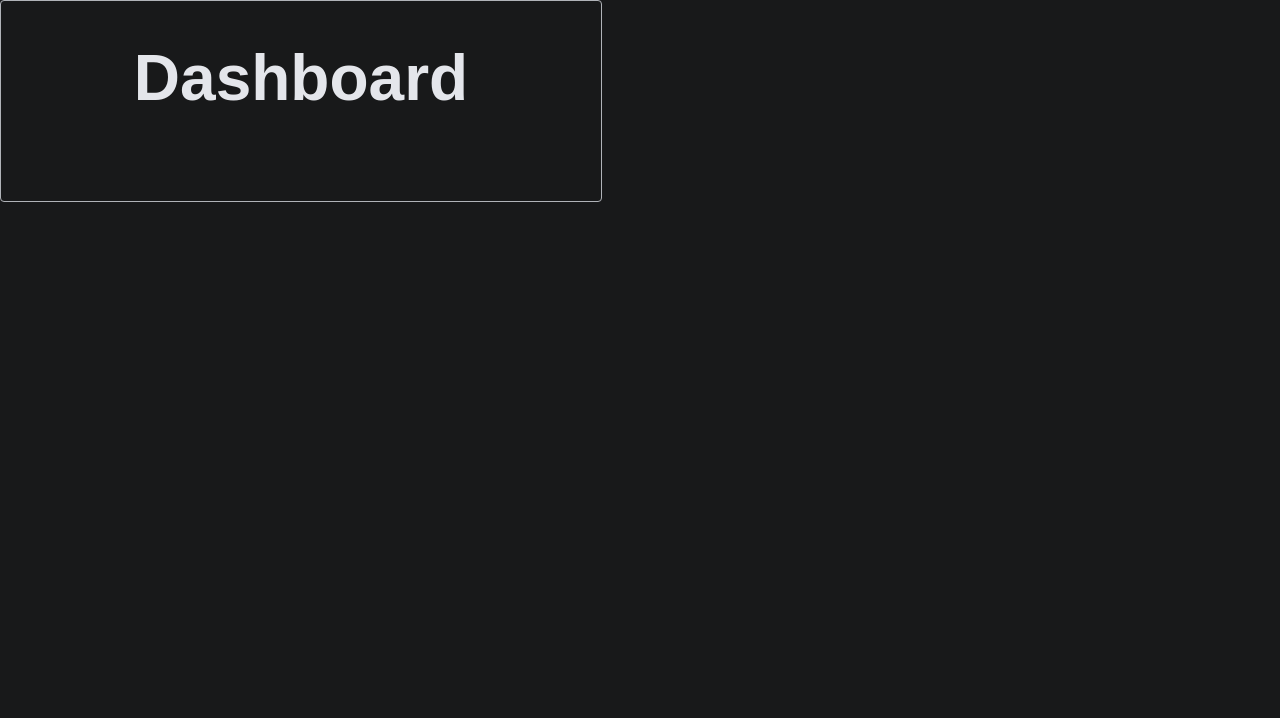
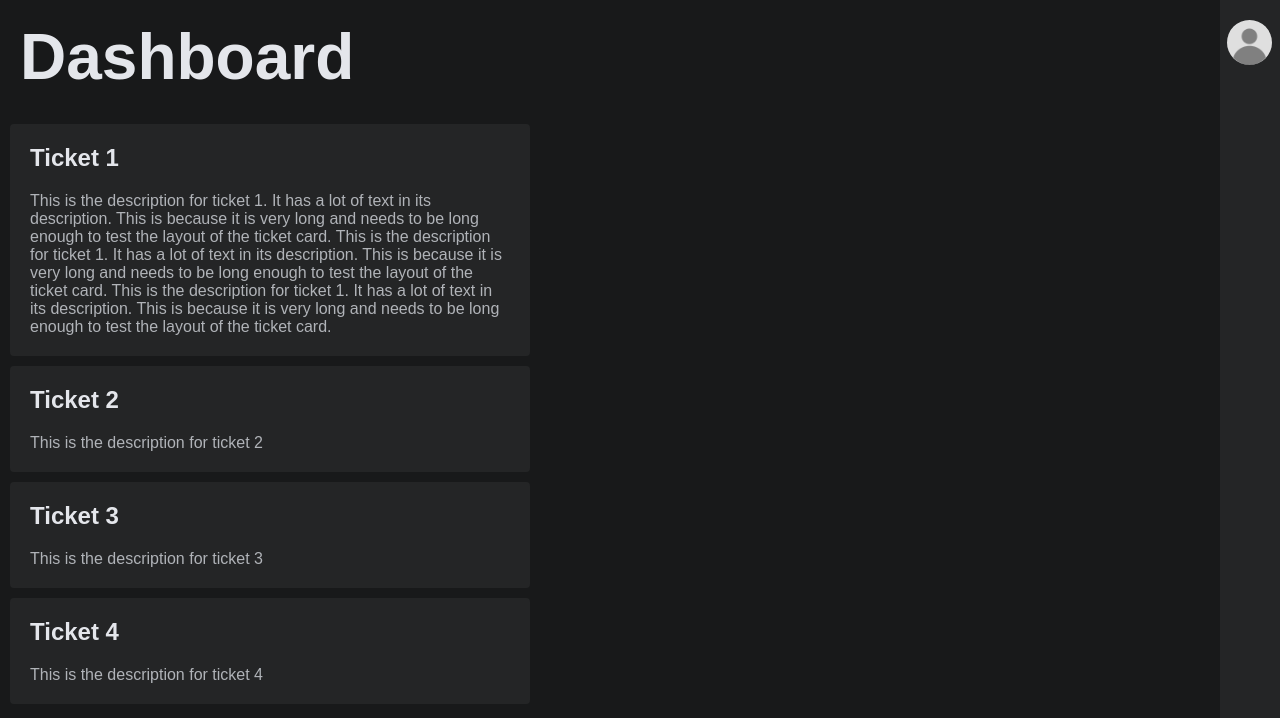
Before and after one commit to areebimran2/scrum-team-manager, a React (Create React App) app in the folder frontend/jiraclone/: page /dashboard in a window 1280 px wide. Shown: the top 718 px of the page. Built offline with nearby package versions, Linux system fonts and the light colour scheme.

Commit message:
SCRUM-22 implemented the ticket view and logout for dashboard

```diff
--- a/frontend/jiraclone/src/pages/dashboard.js
+++ b/frontend/jiraclone/src/pages/dashboard.js
@@ -1,21 +1,79 @@
 import React from 'react';
 import ReactDOM from 'react-dom/client';
-import { useNavigate } from 'react-router-dom';
+import { Link, useNavigate } from 'react-router-dom';
 import styles from '../styles/dashboard.module.css';
+import defaultProfilePic from '../assets/defaultProfilePic.png';
 
 
 
 
 export function Dashboard() {
+  const TicketCard = ({ tickets }) => {
+    return (
+      <div className={styles.ticketCard}>
+        <h3 className={styles.ticketTitle}>{tickets.title}</h3>
+        <p className={styles.ticketDescription}>{tickets.description}</p>
+      </div>
+    );
+  };
+
+  const TicketList = ({ tickets }) => {
+    return (
+      <div className={styles.ticketList}>
+        {tickets.map(ticket => (
+          <TicketCard key={ticket.tid} tickets={ticket} />
+        ))}
+      </div>
+    );
+  };
+
+  // This will need to be changed when tickets are implemented
+  const tickets = [
+    {
+      tid: 1,
+      title: 'Ticket 1',
+      description: 'This is the description for ticket 1. It has a lot of text in its description. This is because it is very long and needs to be long enough to test the layout of the ticket card. This is the description for ticket 1. It has a lot of text in its description. This is because it is very long and needs to be long enough to test the layout of the ticket card. This is the description for ticket 1. It has a lot of text in its description. This is because it is very long and needs to be long enough to test the layout of the ticket card.'
+    },
+    {
+      tid: 2,
+      title: 'Ticket 2',
+      description: 'This is the description for ticket 2'
+    },
+    {
+      tid: 3,
+      title: 'Ticket 3',
+      description: 'This is the description for ticket 3'
+    },
+    {
+      tid: 4,
+      title: 'Ticket 4',
+      description: 'This is the description for ticket 4'
+    }
+  ];
+
+  // This will also have to be changed according to the profile picture of the user.S
+  const profilepic = defaultProfilePic
+
+  const ProfilePic = () => {
+    return (
+      <Link to={'/profile'}>
+      <img src={profilepic} alt="Profile Picture" className={styles.image} />
+      </Link>
+    );
+  };
+
   return (
     <body className={styles.body}>
-      <div className={styles.titleContainer}>
-
-        <h1 className={styles.title}>Dashboard</h1>
-
+      <div>
+      <h1 className={styles.title}>Dashboard</h1>
+      <div className={styles.ticketContainer}>
+        <TicketList tickets={tickets} />
+      </div>
       </div>
 
-
+      <div className={styles.sidebar}>
+        <ProfilePic />
+      </div>
     </body>
   );
 }
--- a/frontend/jiraclone/src/styles/dashboard.module.css
+++ b/frontend/jiraclone/src/styles/dashboard.module.css
@@ -6,16 +6,6 @@
  accent colour: #8454D2
  */
 
-.titleContainer {
-  width: 600px;
-  height: 200px;
-  border: 1px solid #B0B3B8;
-  border-radius: 4px;
-  background-color: #18191A;
-  display: flex;
-  justify-content: center;
-
-}
 
 .body{
   background-color: #18191A;
@@ -28,8 +18,58 @@
 }
 
 .title{
-  margin: 40px 0 20px 0;
+  margin: 20px;
   padding: 0;
   color: #E4E6EB;
   font-size: 64px;
 }
+
+.ticketContainer{
+  display: flex;
+  flex-wrap: wrap;
+  justify-content: left;
+}
+
+.ticketCard{
+  width: 500px;
+  border-radius: 4px;
+  background-color: #242526;
+  margin: 10px;
+  display: flex;
+  flex-direction: column;
+  justify-content: space-between;
+  padding: 10px;
+}
+
+.ticketTitle{
+  color: #E4E6EB;
+  font-size: 24px;
+  margin: 10px;
+}
+
+.ticketDescription{
+  color: #B0B3B8;
+  font-size: 16px;
+  margin: 10px;
+  display: flex;
+}
+
+.sidebar{
+  background-color: #242526;
+  width: 60px;
+  height: 100vh;
+  display: flex;
+  flex-direction: column;
+  align-items: center;
+  position: fixed;
+  top: 0;
+  right: 0;
+}
+
+.image{
+  width: 45px;
+  height: 45px;
+  align-self: center;
+  margin: 0 8px 10px 7px;
+  border-radius: 100%;
+}
```
Also changed, not shown: frontend/jiraclone/src/assets/defaultProfilePic.png (added).
